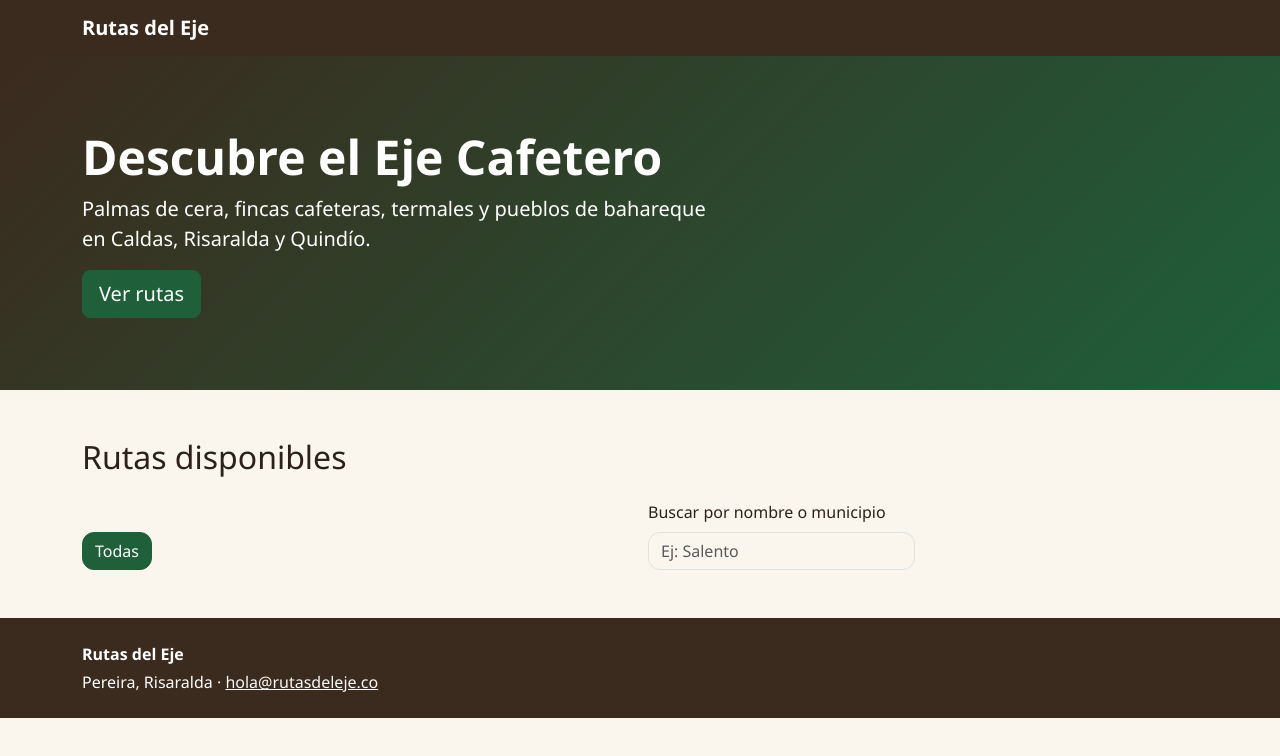
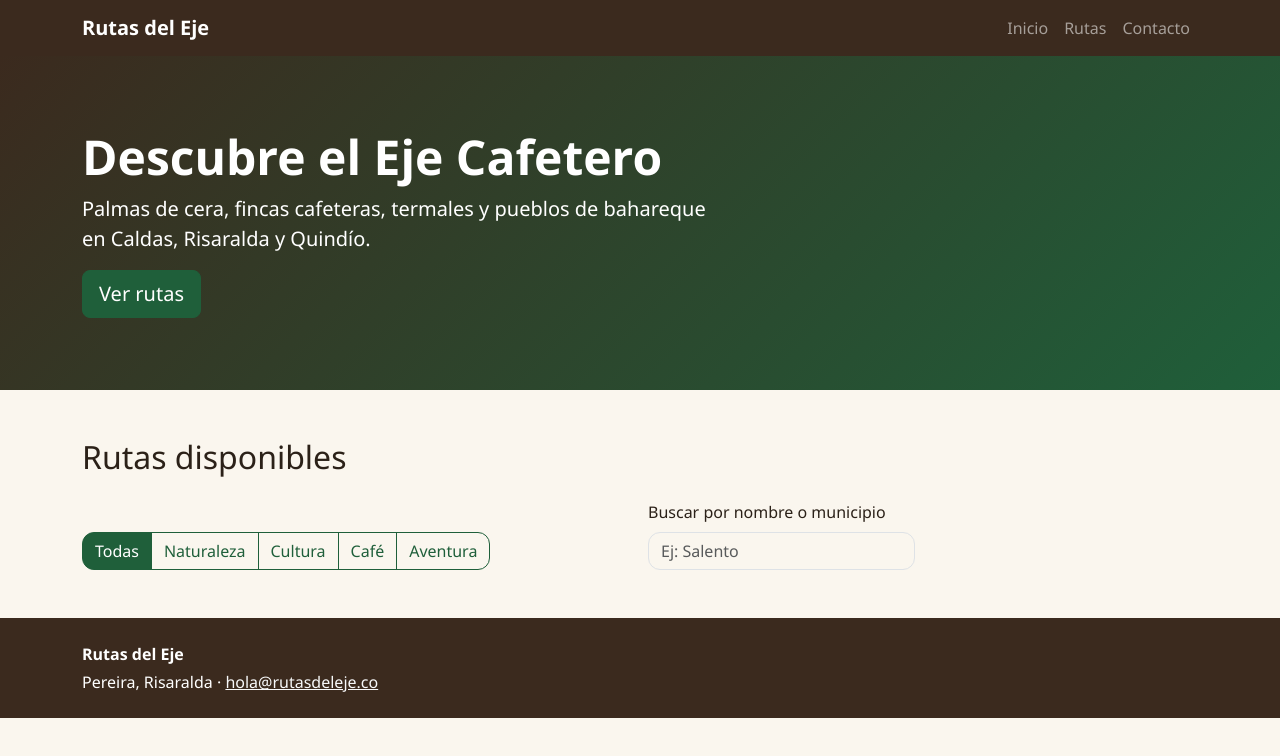
Before and after one commit to callemajo123-hue/rutas-eje-cafetero, a website: page index.html in a window 1280 px wide. Drawn offline with nearby package versions, Linux system fonts and the light colour scheme.

Commit message:
feat: navbar con collapse y botones de filtro, closes #2

```diff
--- a/index.html
+++ b/index.html
@@ -26,7 +26,18 @@
                 <ul class="navbar-nav ms-auto"> y 3 enlaces: Inicio, Rutas (#rutas), Contacto (#contacto)
              Prueba: achica la ventana a menos de 768 px y el menú debe esconderse tras el botón.
              Consulta: https://getbootstrap.com/docs/5.3/components/navbar/#responsive-behaviors -->
+        <button class="navbar-toggler" type="button" data-bs-toggle="collapse" data-bs-target="#menu"
+                aria-controls="menu" aria-expanded="false" aria-label="Abrir menú">
+          <span class="navbar-toggler-icon"></span>
+        </button>
 
+        <div class="collapse navbar-collapse" id="menu">
+          <ul class="navbar-nav ms-auto">
+            <li class="nav-item"><a class="nav-link" href="#">Inicio</a></li>
+            <li class="nav-item"><a class="nav-link" href="#rutas">Rutas</a></li>
+            <li class="nav-item"><a class="nav-link" href="#contacto">Contacto</a></li>
+          </ul>
+        </div>
       </div>
     </nav>
   </header>
@@ -55,6 +66,10 @@
                  Ojo: el valor de data-tipo debe ser IGUAL al campo "tipo" de datos.js
                  Consulta: https://getbootstrap.com/docs/5.3/components/button-group/
                               https://developer.mozilla.org/es/docs/Web/Accessibility/ARIA/Attributes/aria-pressed -->
+            <button type="button" class="btn btn-outline-primary" data-tipo="naturaleza" aria-pressed="false">Naturaleza</button>
+            <button type="button" class="btn btn-outline-primary" data-tipo="cultura" aria-pressed="false">Cultura</button>
+            <button type="button" class="btn btn-outline-primary" data-tipo="cafe" aria-pressed="false">Café</button>
+            <button type="button" class="btn btn-outline-primary" data-tipo="aventura" aria-pressed="false">Aventura</button>
 
           </div>
         </div>
```
